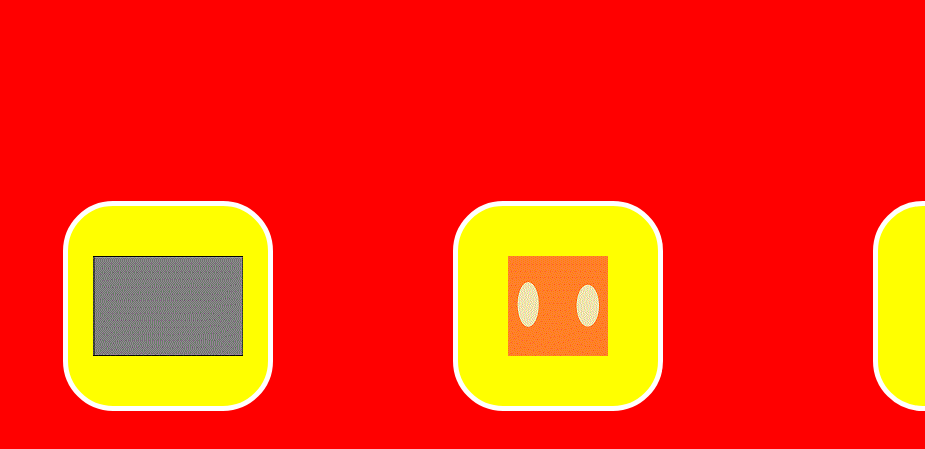
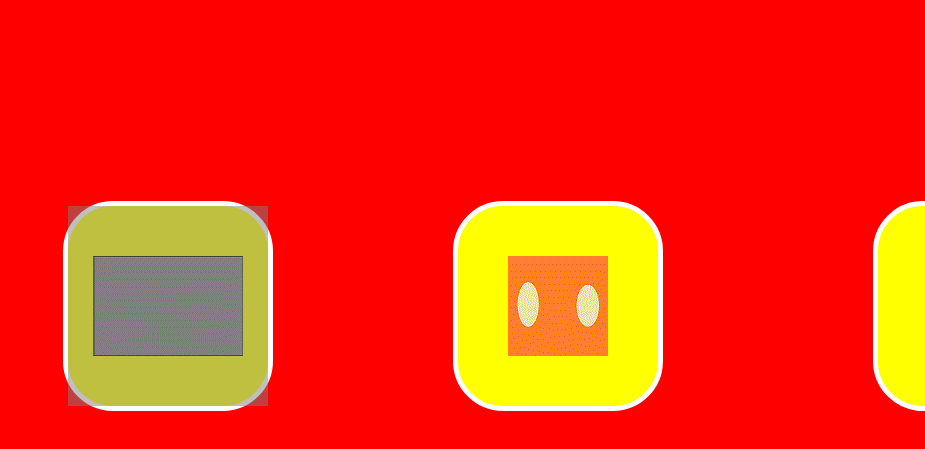
Before and after one commit to EphraimB/virtual.com-Website, a plain HTML site: page index.html in a window 1280 px wide. Shown: the part 79-528 px from the top of the page, without its empty margins (355-1280 px from the left). Drawn offline with Linux system fonts and the light colour scheme.

Commit message:
The Hub app now shows a empty progress bar

```diff
--- a/css/style.css
+++ b/css/style.css
@@ -13,3 +13,5 @@ body{background-color: red;}
 .Red:hover{background-color: rgb(75,0,0);}
 
 .Summary{color: white; text-align: center;}
+
+progress{position: relative; width: 200px; height: 200px; border-radius: 50px; opacity: 0.5;}
--- a/index.html
+++ b/index.html
@@ -11,7 +11,7 @@
 
 </div>
 <div class="app" id="hub">
-
+<progress value="0.00">Didn't start development yet</progress>
 </div>
 <div class="app" id="settings">
 
--- a/js/script.js
+++ b/js/script.js
@@ -32,7 +32,7 @@ document.body.appendChild(summaryHolder);
 
 hub.onclick = function VirtualHub()
 {
-alert("In development");
+
 };
 
 settings.onclick = function Settings()
```
